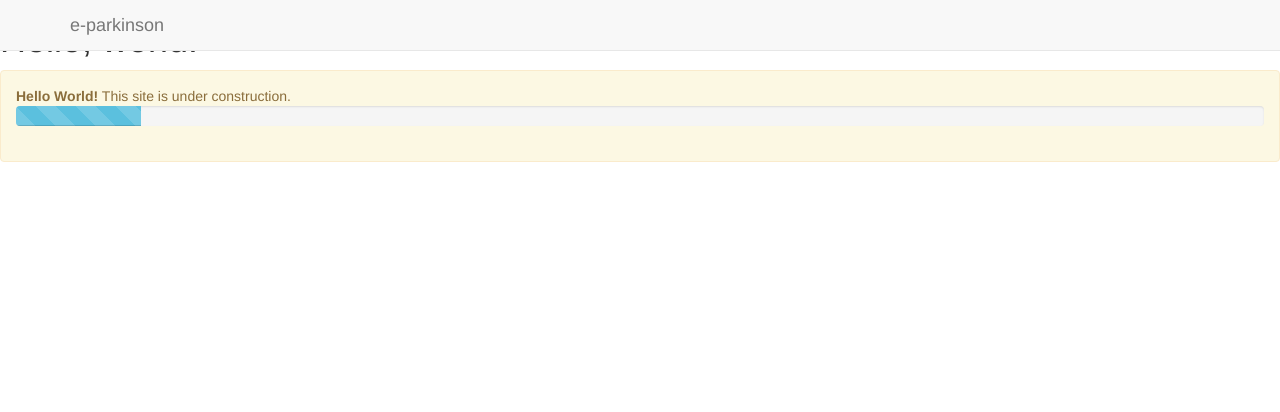
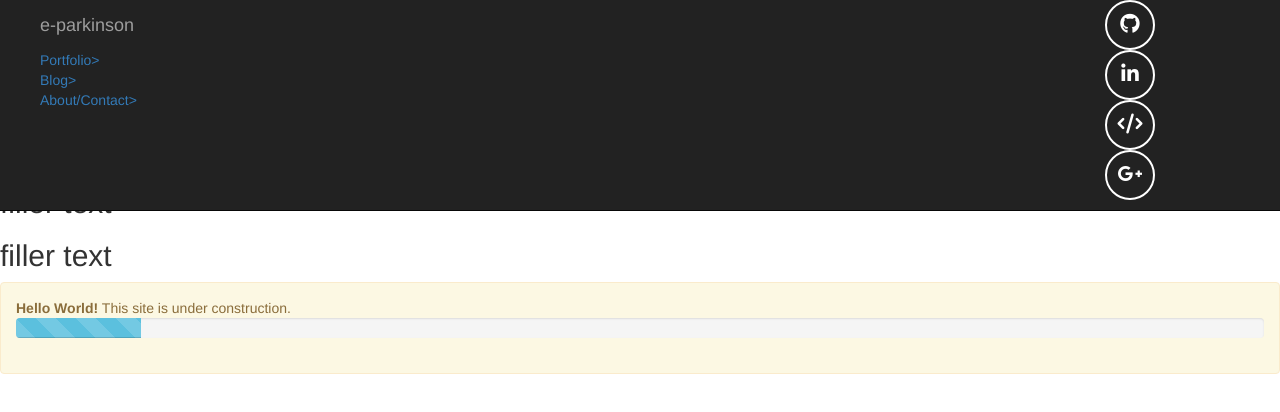
Before and after one commit to e-parkinson/web-page-test, a plain HTML site: page index.html in a window 1280 px wide. Drawn offline with nearby package versions, Linux system fonts and the light colour scheme.

Commit message:
starts building nav bar

```diff
--- a/index.html
+++ b/index.html
@@ -7,12 +7,34 @@
     <!-- The above 3 meta tags *must* come first in the head; any other head content must come *after* these tags -->
 
 	<style>
+		.unbulleted-list {
+			list-style-type: none;
+		}
+		.btn-social {
+			display: inline-block;
+			color: white;
+			width: 50px;
+			height: 50px;
+			border: 2px solid #fff;
+			border-radius: 100%;
+			text-align: center;
+			font-size: 20px;
+			line-height: 45px;
+		}
 
 	</style>
     <title>Esme Parkinson</title>
 
     <!-- Bootstrap -->
     <link href="css/bootstrap.min.css" rel="stylesheet">
+
+	<!-- FortAwesome.github.io icons -->
+		<link rel="stylesheet" href="https://maxcdn.bootstrapcdn.com/font-awesome/4.4.0/css/font-awesome.min.css">
+
+	<!-- Custom Fonts -->
+		<link href="font-awesome/css/font-awesome.min.css" rel="stylesheet" type="text/css">
+		<link href="http://fonts.googleapis.com/css?family=Montserrat:400,700" rel="stylesheet" type="text/css">
+		<link href="http://fonts.googleapis.com/css?family=Lato:400,700,400italic,700italic" rel="stylesheet" type="text/css">
 
     <!-- HTML5 shim and Respond.js for IE8 support of HTML5 elements and media queries -->
     <!-- WARNING: Respond.js doesn't work if you view the page via file:// -->
@@ -24,19 +46,67 @@
   <body>
 
 
-	<nav role="navigation" class="navbar navbar-default navbar-fixed-top">
-		<div class="container">
-			<a href="e-parkinson.github.io" class="navbar-brand">e-parkinson</a>
-		</div>
+	<nav role="navigation" class="navbar navbar-inverse navbar-fixed-top">
+        <div class="navbar-header">
+            <button type="button" data-target="#navbarCollapse" data-toggle="collapse" class="navbar-toggle">
+                <span class="sr-only">Toggle navigation</span>
+                <span class="icon-bar"></span>
+                <span class="icon-bar"></span>
+                <span class="icon-bar"></span>
+            </button>
+			</div>
+			<div class="container row">
+				<div class="navbar-left">
+					<ul class="inline-list unbulleted-list">
+						<li>
+							<a href="e-parkinson.github.io" class="navbar-brand">e-parkinson</a>
+						</li>
+						<li>
+							<a href="#">Portfolio></a>
+						</li>
+						<li>
+							<a href="#">Blog></a>
+						</li>
+						<li>
+							<a href="#">About/Contact></a>
+						</li>
+					</ul>
+				</div>
+				<div class="navbar-right">
+					<ul class="inline-list unbulleted-list">
+						<li>
+							<!-- GitHub -->
+							<a href="http://github.com/e-parkinson" class="btn-social btn-outline"><i class="fa fa-github"></i></a>
+						</li>
+						<li>
+							<!--LinkedIn -->
+							<a href="#" class="btn-social btn-outline"><i class="fa fa-linkedin"></i></a>
+						</li>
+						<li>
+							<!-- CodeEval -->
+							<a href="https://www.codeeval.com/profile/eparkinson/" class="btn-social btn-outline"><i class="fa fa-code"></i></a>
+						</li>
+						<li>
+							<!-- Google+ -->
+							<a href="#" class="btn-social btn-outline"><i class="fa fa-google-plus"></i></a>
+						</li>
+					</ul>
+
+				</div>
+			</div>
 	</nav>
     <h1>Hello, world!</h1>
+	<h2>filler text</h2>
+	<h2>filler text</h2>
+	<h2>filler text</h2>
+	<h2>filler text</h2>
 
     <!-- jQuery (necessary for Bootstrap's JavaScript plugins) -->
     <script src="https://ajax.googleapis.com/ajax/libs/jquery/1.11.3/jquery.min.js"></script>
     <!-- Include all compiled plugins (below), or include individual files as needed -->
     <script src="js/bootstrap.min.js"></script>
 
-	<div class="alert alert-warning">
+	<div class="alert alert-warning alert-fixed-bottom">
 		<strong> Hello World!</strong> This site is under construction.
 		<div class="progress progress-striped active">
 			<div class="progress-bar progress-bar-info" style="width: 10%">
```
